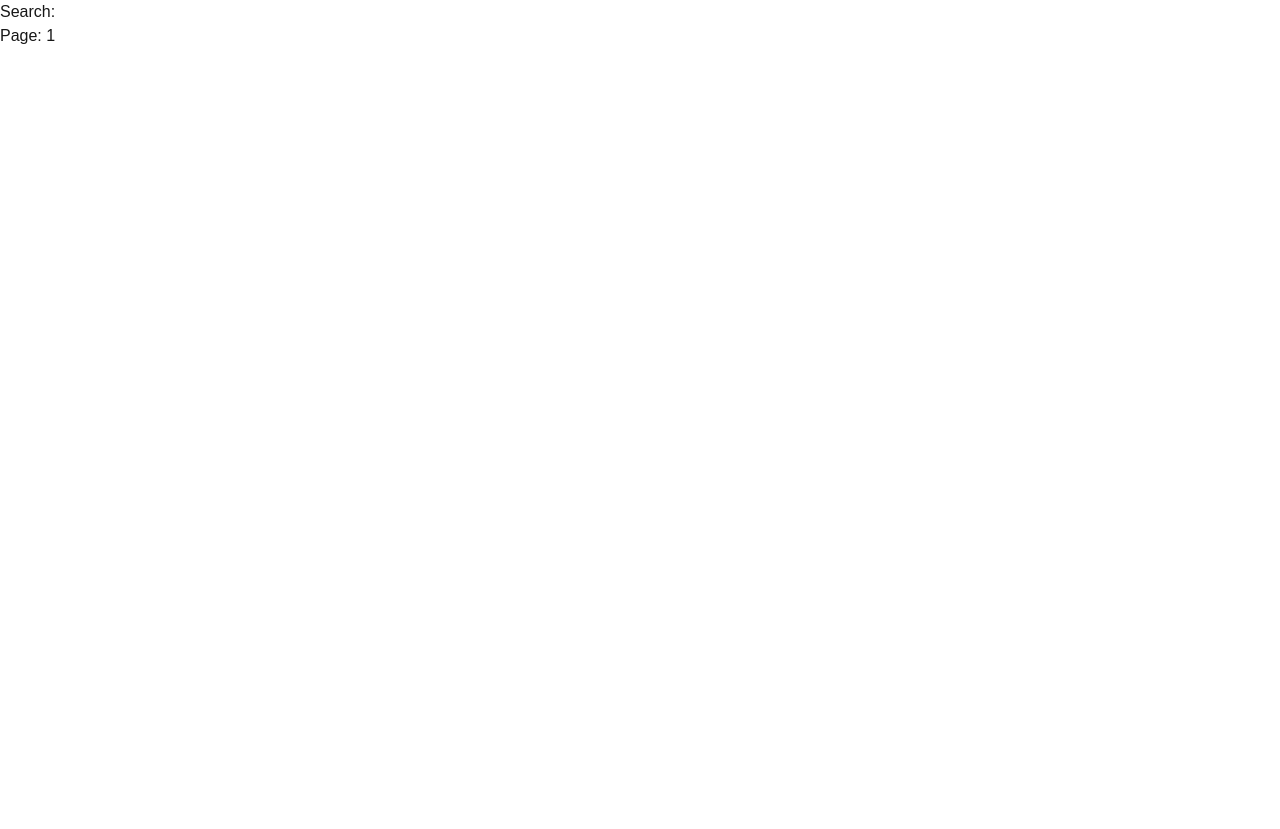
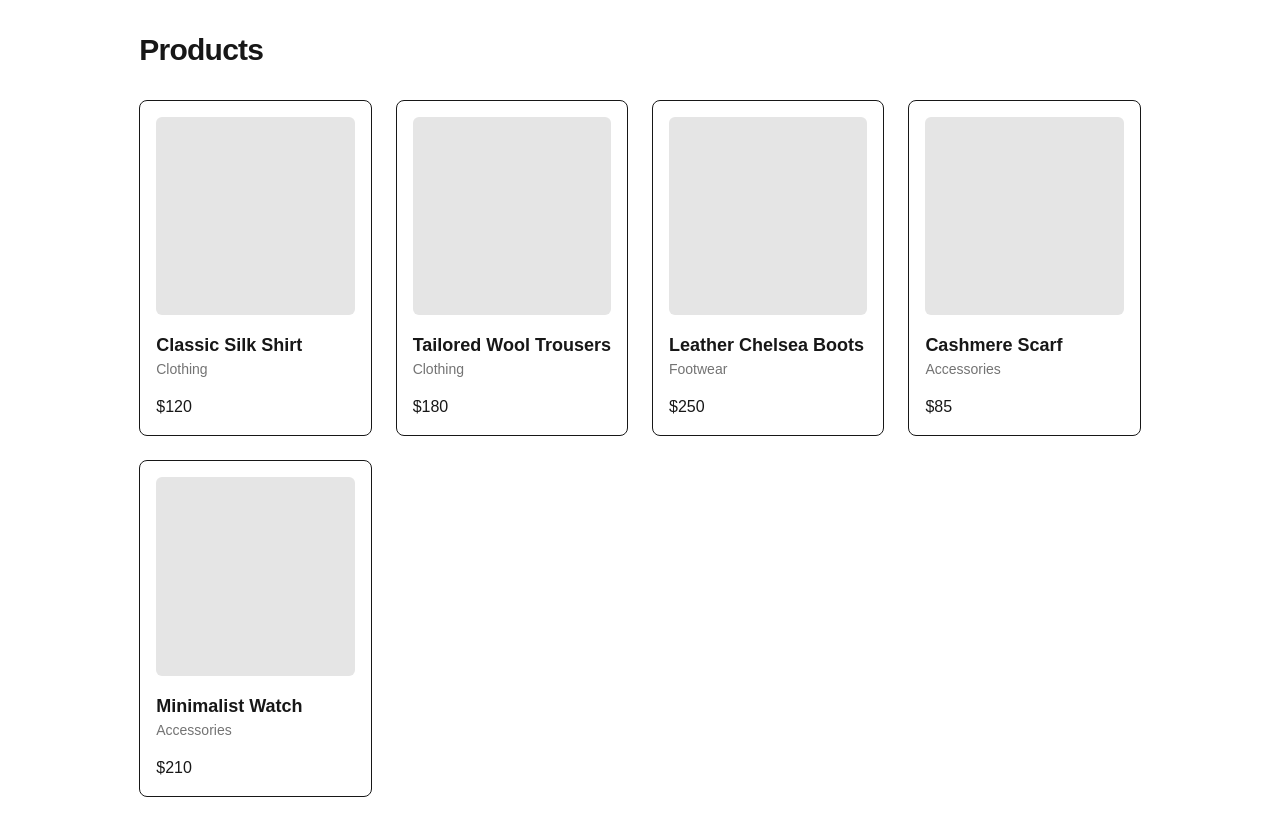
Before and after one commit to meechi27/couture, a Next.js app: page /products in a window 1280 px wide. Before the commit the page ends 800 px from the top, so only its background shows below. Built offline with nearby package versions, Linux system fonts and the light colour scheme.

Commit message:
mock data, added url filter with search param

```diff
--- /dev/null
+++ b/src/app/products/mock-products.ts
@@ -0,0 +1,39 @@
+export interface Product {
+  id: string;
+  name: string;
+  category: string;
+  price: number;
+}
+
+export const mockProducts: Product[] = [
+  {
+    id: "1",
+    name: "Classic Silk Shirt",
+    category: "Clothing",
+    price: 120,
+  },
+  {
+    id: "2",
+    name: "Tailored Wool Trousers",
+    category: "Clothing",
+    price: 180,
+  },
+  {
+    id: "3",
+    name: "Leather Chelsea Boots",
+    category: "Footwear",
+    price: 250,
+  },
+  {
+    id: "4",
+    name: "Cashmere Scarf",
+    category: "Accessories",
+    price: 85,
+  },
+  {
+    id: "5",
+    name: "Minimalist Watch",
+    category: "Accessories",
+    price: 210,
+  },
+];
--- a/src/app/products/page.tsx
+++ b/src/app/products/page.tsx
@@ -1,3 +1,6 @@
+
+import { mockProducts } from "./mock-products";
+
 interface ProductsPageProps {
   searchParams: Promise<{
     search?: string | string[];
@@ -29,10 +32,28 @@ export default async function ProductsPage({ searchParams }: ProductsPageProps)
     Number.isFinite(rawPage) && Number.isInteger(rawPage) && rawPage > 0;
   const page = isValidPage ? rawPage : 1;
 
+    // FILTER PRODUCTS : based on search title
+    const searchedProducts = mockProducts.filter((product)=>product.name.toLocaleLowerCase().includes(search.toLocaleLowerCase()));
+
   return (
-    <div>
-      <p>Search: {search}</p>
-      <p>Page: {page}</p>
-    </div>
+    <main className="max-w-7xl mx-auto px-4 py-8">
+      <h1 className="text-3xl font-bold tracking-tight mb-8">Products</h1>
+
+      <section className="grid grid-cols-2 md:grid-cols-3 lg:grid-cols-4 gap-6">
+        {searchedProducts.map((product) => (
+          <article
+            key={product.id}
+            className="border rounded-lg p-4 flex flex-col justify-between"
+          >
+            <div>
+              <div className="aspect-square bg-neutral-200 rounded-md mb-4" />
+              <h2 className="font-semibold text-lg">{product.name}</h2>
+              <p className="text-sm text-neutral-500">{product.category}</p>
+            </div>
+            <p className="mt-4 font-medium text-neutral-900">${product.price}</p>
+          </article>
+        ))}
+      </section>
+    </main>
   );
 }
```
